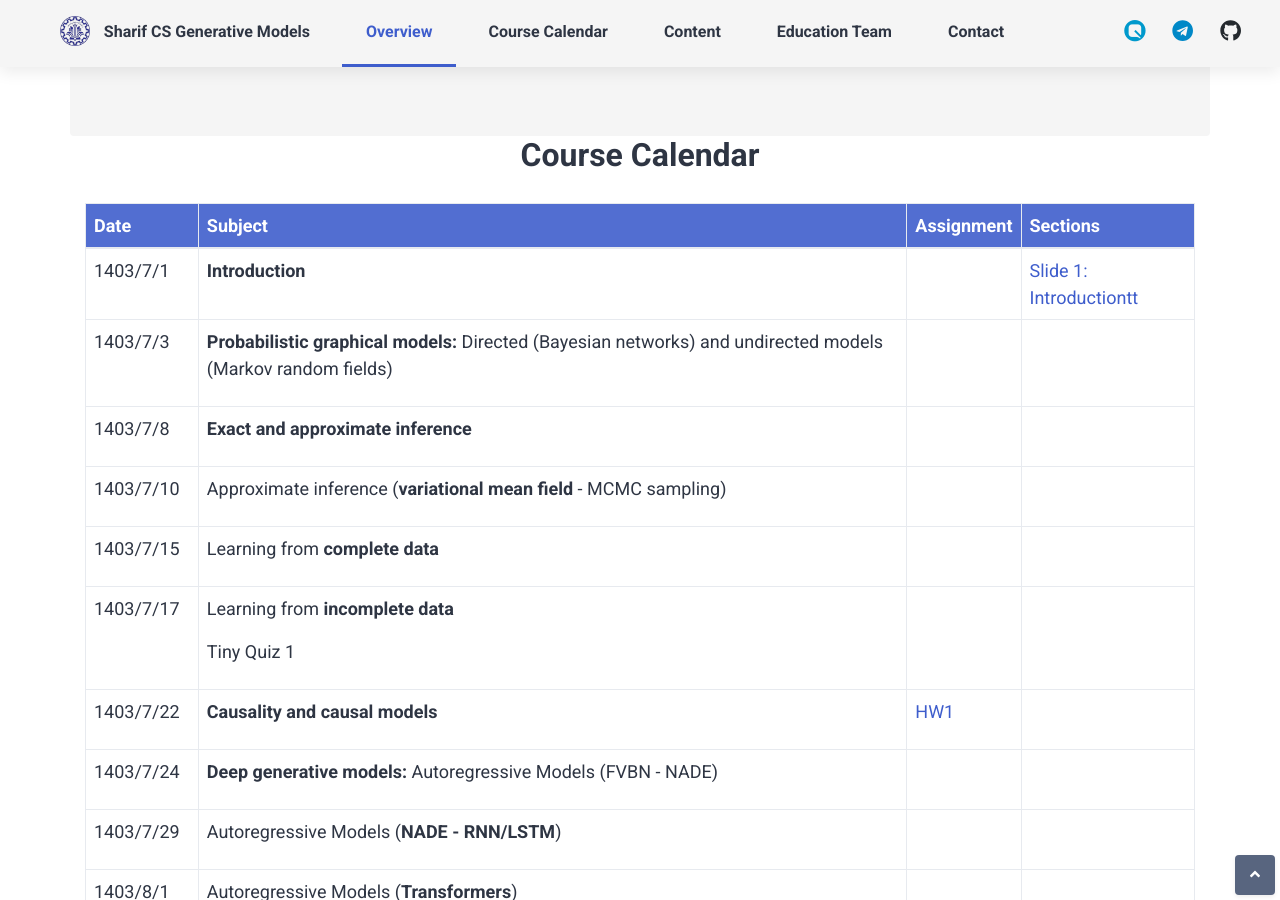
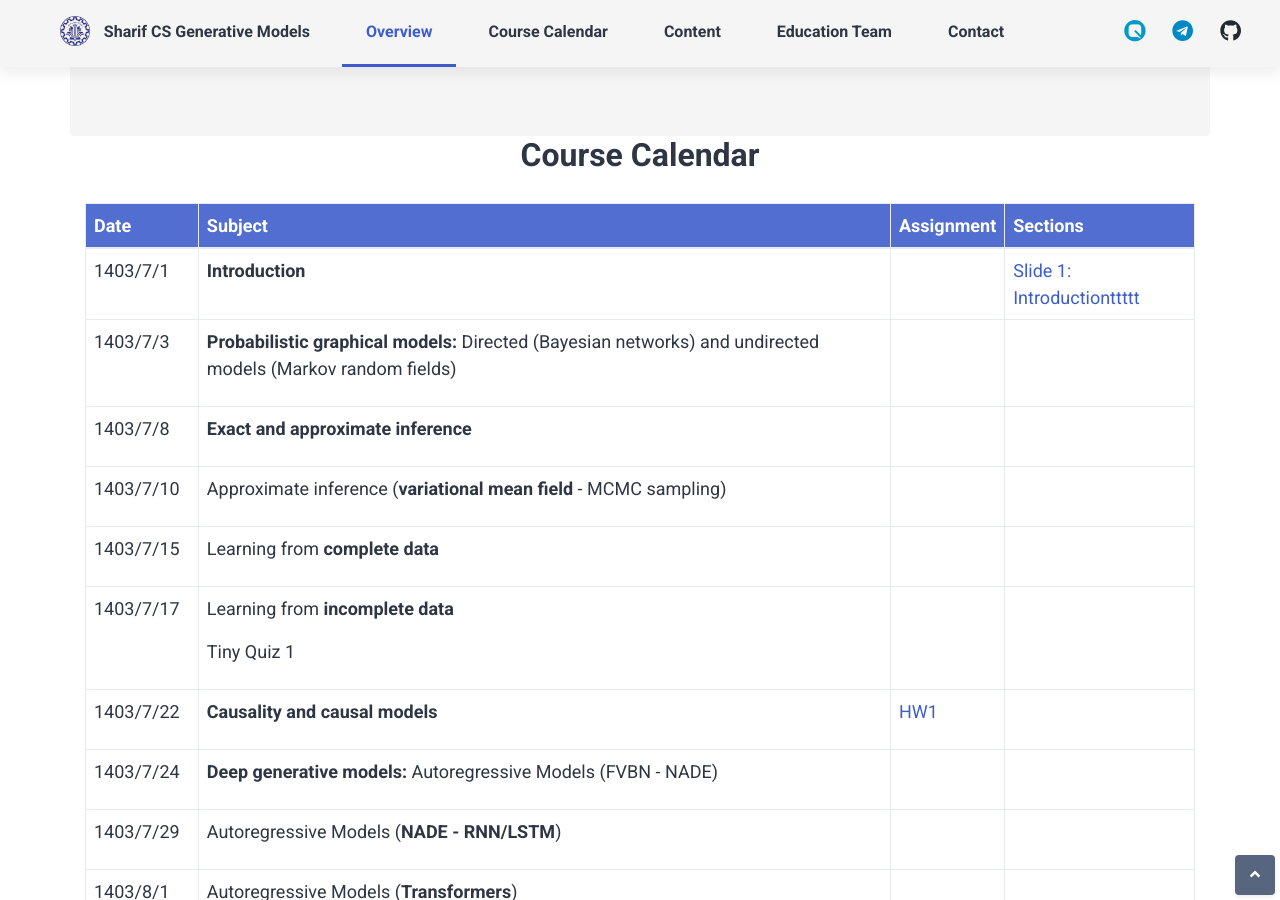
Before and after one commit to Sharif-CS-GenerativeModels/Sharif-CS-GenerativeModels.github.io, a Jekyll site: the page built from index.html, in a window 1280 px wide and 900 px high, scrolled down 838 px. Built offline with Jekyll 4.4.1, drawn with Linux system fonts in a browser that asks for light colours; some web fonts are replaced; comment, search, counter and statistics services are not loaded.

Commit message:
Update calendar.yml
alaki

```diff
--- a/_data/calendar.yml
+++ b/_data/calendar.yml
@@ -3,7 +3,7 @@
     - "**Introduction**"
   assignment: []
   sections:
-    - title: "Slide 1: Introductiontt"
+    - title: "Slide 1: Introductionttttt"
       link: "https://github.com/Sharif-CS-GenerativeModels/Sharif-CS-GenerativeModels.github.io/raw/refs/heads/main/assets/slides/Introduction.pptx"
   color: ""
 
```
